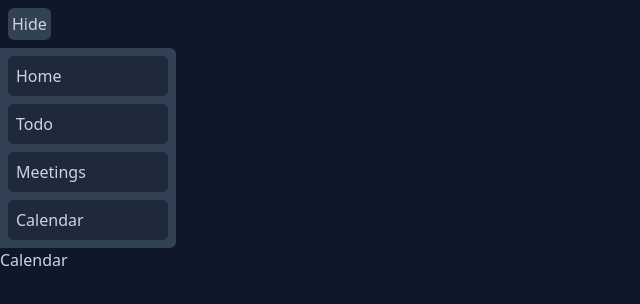
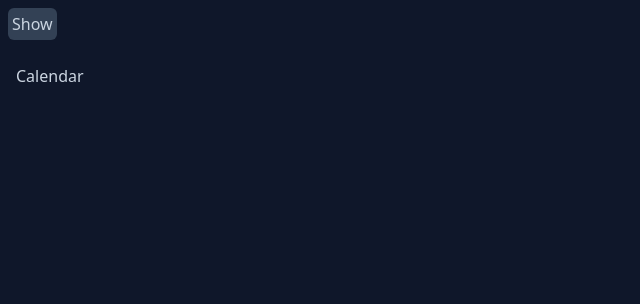
Before and after one commit to CannonCodeOrg/ToDoList, a React (Create React App) app: page /calendar in a window 1280 px wide. Shown: the top 304 px of the page, without its empty margins (0-640 px from the left). Built offline with nearby package versions, Linux system fonts and the light colour scheme; the HTML template or start-up script is replaced by a standard one.

Commit message:
nav-links animations & styles

```diff
--- a/src/App.jsx
+++ b/src/App.jsx
@@ -1,11 +1,11 @@
 import React from "react";
 import { BrowserRouter as Router } from "react-router-dom";
-import Navigation from "./components/Navigation";
+import Content from "./components/Content";
 
 function App() {
   return (
     <Router>
-      <Navigation />
+      <Content />
     </Router>
   );
 }
--- /dev/null
+++ b/src/components/Content.jsx
@@ -0,0 +1,54 @@
+import React, { useState } from "react";
+import { Link, Routes, Route } from "react-router-dom";
+import Home from "./Home";
+import Todo from "./Todo";
+import Meetings from "./Meetings";
+import Calendar from "./Calendar";
+
+const Content = () => {
+  const [isNavShown, setIsNavShown] = useState(false);
+
+  const toggleNavDisplay = () => {
+    setIsNavShown((prevDisplay) => !prevDisplay);
+  };
+
+  return (
+    <div className="text-slate-300">
+      <button
+        className="bg-slate-700 w-fit rounded-md p-1 m-2"
+        onClick={toggleNavDisplay}
+      >
+        {isNavShown ? "Hide" : "Show"}
+      </button>
+
+      {/* NAVIGATION */}
+
+      <ul className={`nav-links ${isNavShown ? "show-nav-animation" : "hide-nav-animation"}`}>
+        <Link to="/" className="nav-link">
+          Home
+        </Link>
+        <Link to="/todo" className="nav-link">
+          Todo
+        </Link>
+        <Link to="/meetings" className="nav-link">
+          Meetings
+        </Link>
+        <Link to="/calendar" className="nav-link">
+          Calendar
+        </Link>
+      </ul>
+
+      {/* CONTENT */}
+      <div className="p-4">
+        <Routes>
+          <Route path="/" element={<Home />} />
+          <Route path="/todo" element={<Todo />} />
+          <Route path="/meetings" element={<Meetings />} />
+          <Route path="/calendar" element={<Calendar />} />
+        </Routes>
+      </div>
+    </div>
+  );
+};
+
+export default Content;
--- a/src/components/Navigation.jsx
+++ /dev/null
@@ -1,51 +0,0 @@
-import React, { useState } from "react";
-import { Link, Routes, Route } from "react-router-dom";
-import Home from "./Home";
-import Todo from "./Todo";
-import Meetings from "./Meetings";
-import Calendar from "./Calendar";
-
-const Navigation = () => {
-  const [isNavShown, setIsNavShown] = useState(true);
-
-  const toggleNavDisplay = () => {
-    setIsNavShown((prevDisplay) => !prevDisplay);
-  };
-
-  return (
-    <div className="fixed text-slate-300 z-50 left-0 top-0">
-      <button
-        className="bg-slate-700 w-fit rounded-md p-1 m-2"
-        onClick={toggleNavDisplay}
-      >
-        {isNavShown ? "Hide" : "Show"}
-      </button>
-
-      {isNavShown ? (
-        <ul className="bg-slate-700 p-2 gap-2 flex flex-col rounded-r-md">
-          <li className="nav-link">
-            <Link to="/">Home</Link>
-          </li>
-          <li className="nav-link">
-            <Link to="/todo">Todo</Link>
-          </li>
-          <li className="nav-link">
-            <Link to="/meetings">Meetings</Link>
-          </li>
-          <li className="nav-link">
-            <Link to="/calendar">Calendar</Link>
-          </li>
-        </ul>
-      ) : null}
-
-      <Routes>
-        <Route path="/" element={<Home />} />
-        <Route path="/todo" element={<Todo />} />
-        <Route path="/meetings" element={<Meetings />} />
-        <Route path="/calendar" element={<Calendar />} />
-      </Routes>
-    </div>
-  );
-};
-
-export default Navigation;
--- a/src/index.css
+++ b/src/index.css
@@ -6,6 +6,24 @@ body {
   @apply m-0 p-0 box-border bg-slate-900;
 }
 
+.nav-links {
+  @apply fixed p-2 gap-2 flex flex-col rounded-r-md;
+  background-color: rgba(30, 41, 59, 0.4);
+  transform: translateX(-100%);
+}
+
 .nav-link {
-  @apply p-2 bg-slate-800 w-[10rem] rounded-md;
+  @apply p-2 bg-slate-800 w-[15rem] rounded-md hover:text-teal-500 duration-300 hover:shadow-teal-600 border-2 hover:border-teal-600 border-transparent;
 }
+.nav-link:hover {
+  box-shadow: 0 0 0.3em rgb(20 184 166);
+}
+
+.show-nav-animation {
+  transform: translateX(0%);
+  transition: .4s;
+}
+.hide-nav-animation {
+  transform: translateX(-100%);
+  transition: .4s;
+}
```
